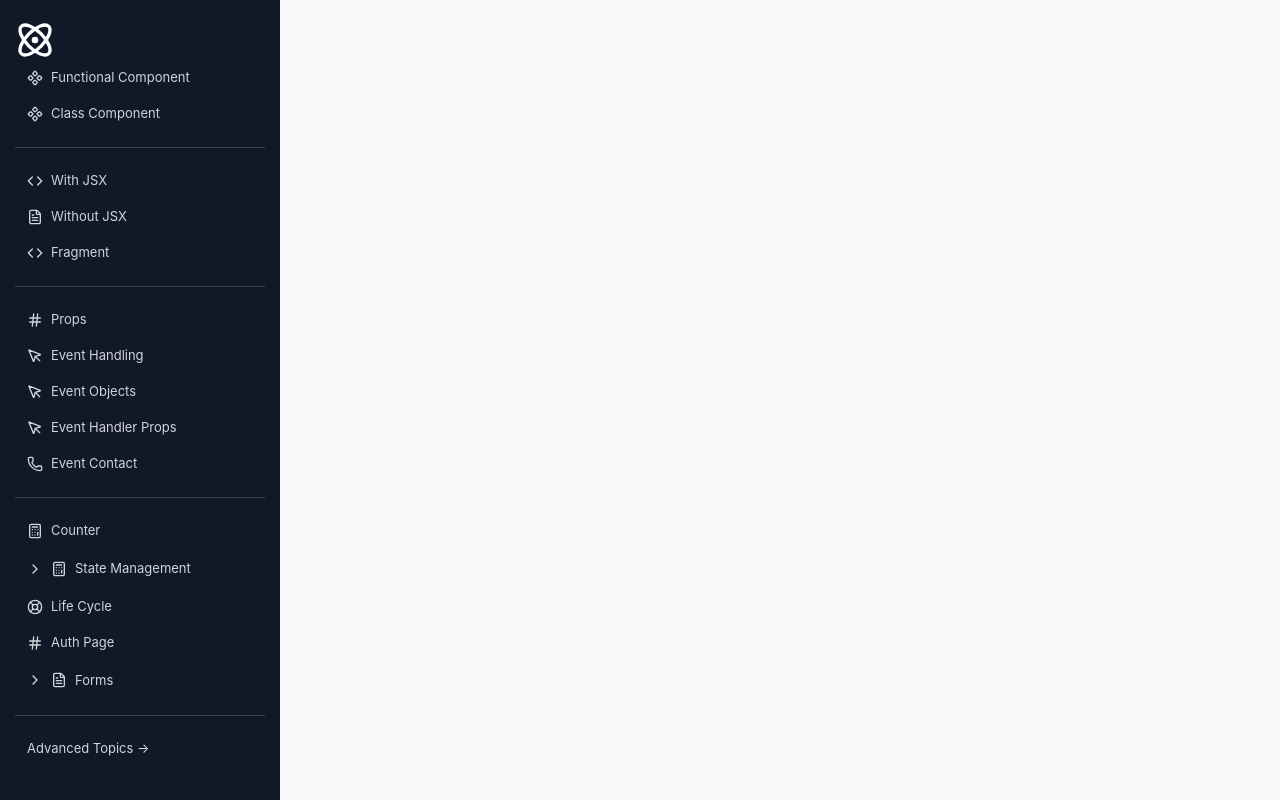
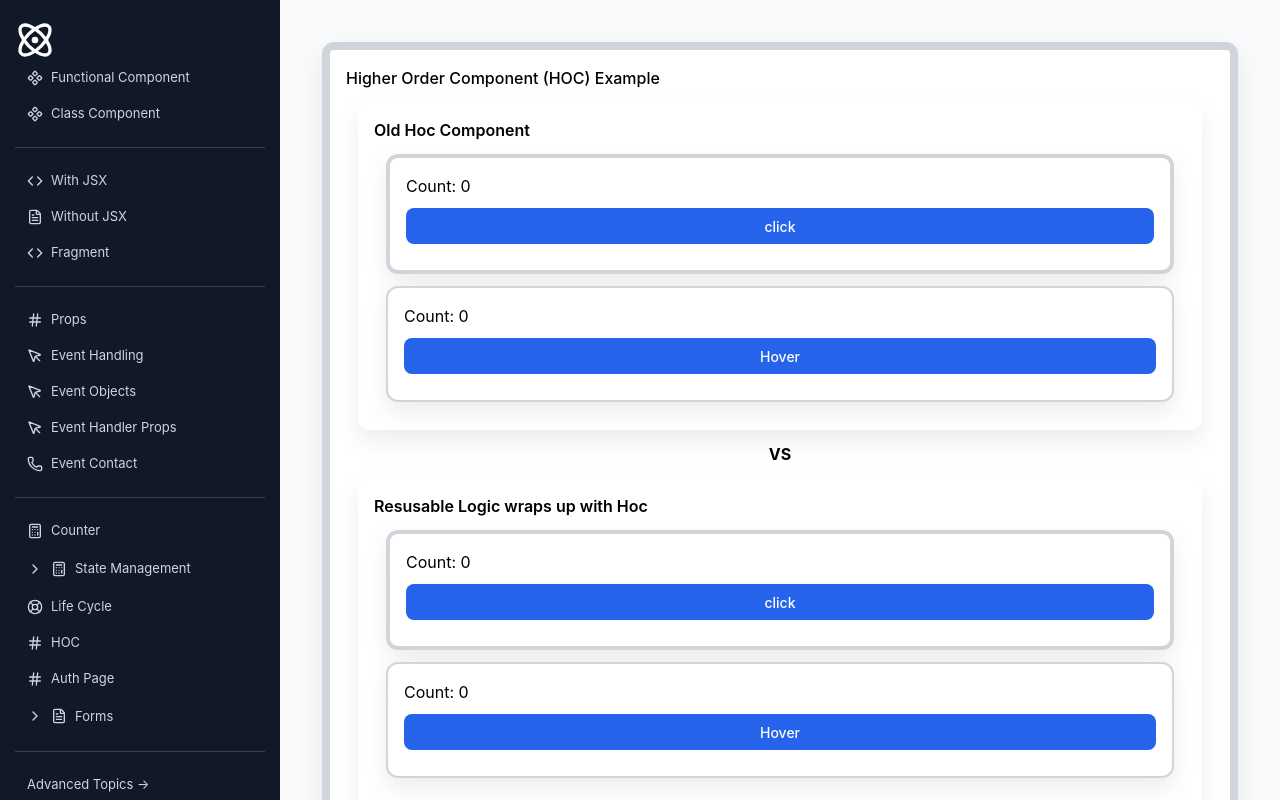
Before and after one commit to mahapatra079/my-app, a React (Create React App) app: page /hoc in a window 1280 px wide. Built offline with nearby package versions, Linux system fonts and the light colour scheme.

Commit message:
HOC comparision

```diff
--- a/src/App.js
+++ b/src/App.js
@@ -36,6 +36,7 @@ import AuthPage from "./components/conditional-rendering/AuthPage";
 import ApiTable from "./components/api/ApiTable";
 import ReduxCounter from "./components/redux/features/counterSlice";
 import ListProductsFilter from "./components/api/ListProductsFilter";
+import HOC from "./components/HOC/HOC";
 
 import { Component, Code, FileText, MousePointer, Hash, Phone, Calculator as CalcIcon, Atom, LifeBuoy, ChevronDown, ChevronRight, } from "lucide-react";
 
@@ -141,6 +142,9 @@ export default function App() {
 
                 <Link to="/life-cycle">
                   <LifeBuoy size={16} /> Life Cycle
+                </Link>
+                <Link to="/hoc">
+                  <Hash size={16} /> HOC
                 </Link>
                 <Link to="/auth/Dashboard">
                   <Hash size={16} /> Auth Page
@@ -356,6 +360,7 @@ export default function App() {
             <Route path="/state/users" element={<TablesListUsers />} />
 
             <Route path="/life-cycle" element={<LifeCycle />} />
+            <Route path="/hoc" element={<HOC />} />
             <Route path="/auth/*" element={<AuthPage />} />
             <Route path="/controlled" element={<ControlledComponent />} />
             <Route path="/uncontrolled" element={<UncontrolledComponent />} />
--- /dev/null
+++ b/src/components/HOC/HOC.js
@@ -0,0 +1,27 @@
+import ClickCounter2 from "./NewCounterHOC/ClickCounter2";
+import HoverCounter2 from "./NewCounterHOC/HoverCounter2";
+import ClickCounter from "./OldCounterHOC/ClickCounter";
+import HoverCounter from "./OldCounterHOC/HoverCounter";
+
+function HOC() {
+    return (
+        <>
+            <div className="card border-8 border-gray-300">
+                <h2 className="font-medium">Higher Order Component (HOC) Example</h2>
+                <div id="hoc" className="card">
+                    <p className="font-semibold">Old Hoc Component</p>
+                    <ClickCounter />
+                    <HoverCounter />
+                </div>
+                <p className="flex items-center justify-center font-bold">VS</p>
+                <div id="Enhancedhoc" className="card">
+                    <p className="font-semibold">Resusable Logic wraps up with Hoc</p>
+                    <ClickCounter2 />
+                    <HoverCounter2 />
+                </div>
+            </div>
+        </>
+    );
+}
+
+export default HOC;
--- /dev/null
+++ b/src/components/HOC/NewCounterHOC/ClickCounter2.js
@@ -0,0 +1,18 @@
+import ResuableCounterHOC from "../ResuableCounterHOC";
+
+function ClickCounter2(props) {
+
+    const { count, incrmentCount } = props;
+    console.log("Enhanced New ClickCounter2", props);
+    // we can also use props.count and props.incrmentCount instead of destructuring the props
+
+    return (
+        <>
+            <div className="card border-4 border-gray-300">
+                <p>Count: {count}</p>
+                <button className="addBtn" onClick={incrmentCount}>click</button>
+            </div>
+        </>
+    );
+}
+export default ResuableCounterHOC(ClickCounter2);
--- /dev/null
+++ b/src/components/HOC/NewCounterHOC/HoverCounter2.js
@@ -0,0 +1,19 @@
+import ResuableCounterHOC from "../ResuableCounterHOC";
+
+
+function HoverCounter2(props) {
+    const { count, incrmentCount } = props;
+    console.log("Enhanced New HoverCounter2", props);
+    // we can also use props.count and props.incrmentCount instead of destructuring the props
+    return (
+        <>
+            <div className="card border-2 border-gray-300">
+                <p>Count: {count}</p>
+                <button className="addBtn" onMouseOver={incrmentCount}>
+                    Hover
+                </button>
+            </div>
+        </>
+    );
+}
+export default ResuableCounterHOC(HoverCounter2);
--- /dev/null
+++ b/src/components/HOC/OldCounterHOC/ClickCounter.js
@@ -0,0 +1,21 @@
+import { useState } from "react";
+
+function ClickCounter() {
+
+    const [count, setCount] = useState(0);
+    const handleCount = () => {
+        setCount(count + 1)
+        console.log("ClickCounter rendered", count + 1);
+    }
+
+
+    return (
+        <>
+            <div className="card border-4 border-gray-300">
+                <p>Count: {count}</p>
+                <button className="addBtn" onClick={handleCount}>click</button>
+            </div>
+        </>
+    );
+}
+export default ClickCounter;
--- /dev/null
+++ b/src/components/HOC/OldCounterHOC/HoverCounter.js
@@ -0,0 +1,21 @@
+import { useState } from "react";
+
+function HoverCounter() {
+
+    const [count, setCount] = useState(0);
+    const handleCount = () => {
+        setCount(count + 1)
+        console.log("HoverCounter rendered", count + 1);
+    }
+    return (
+        <>
+            <div className="card border-2 border-gray-300">
+                <p>Count: {count}</p>
+                <button className="addBtn" onMouseOver={handleCount}>
+                    Hover
+                </button>
+            </div>
+        </>
+    );
+}
+export default HoverCounter;
--- /dev/null
+++ b/src/components/HOC/ResuableCounterHOC.js
@@ -0,0 +1,19 @@
+
+import { useState } from "react";
+
+const ResuableCounterHOC = (OldComponent) => {
+    return function NewComponent(props) {
+
+        const [count, setCount] = useState(0);
+
+        const handleCount = () => {
+            setCount(count + 1);
+        };
+        return (
+            <OldComponent {...props} count={count} incrmentCount={handleCount} />
+            // we can also pass the props to the old component using spread operator
+        );
+    }
+}
+
+export default ResuableCounterHOC;
```
